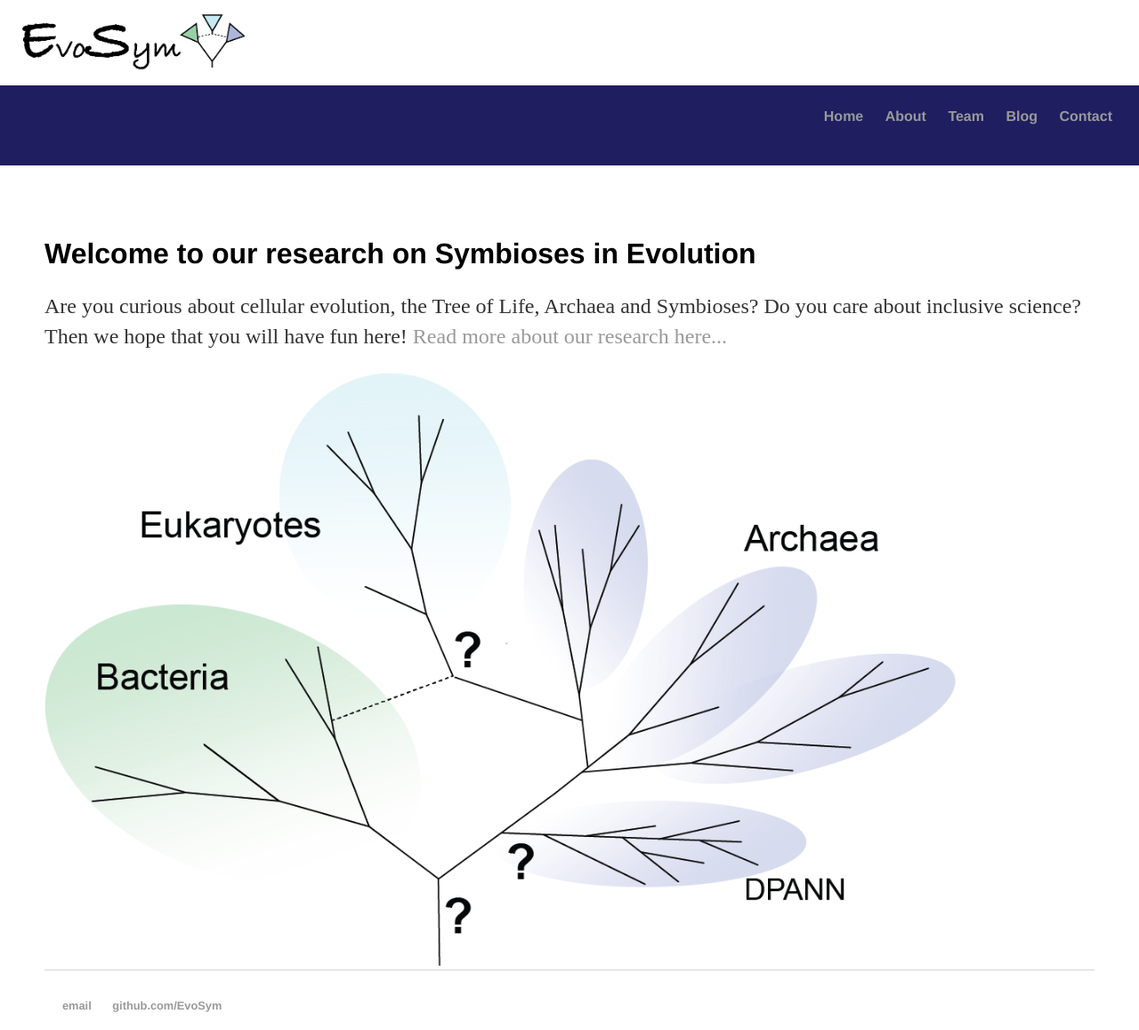
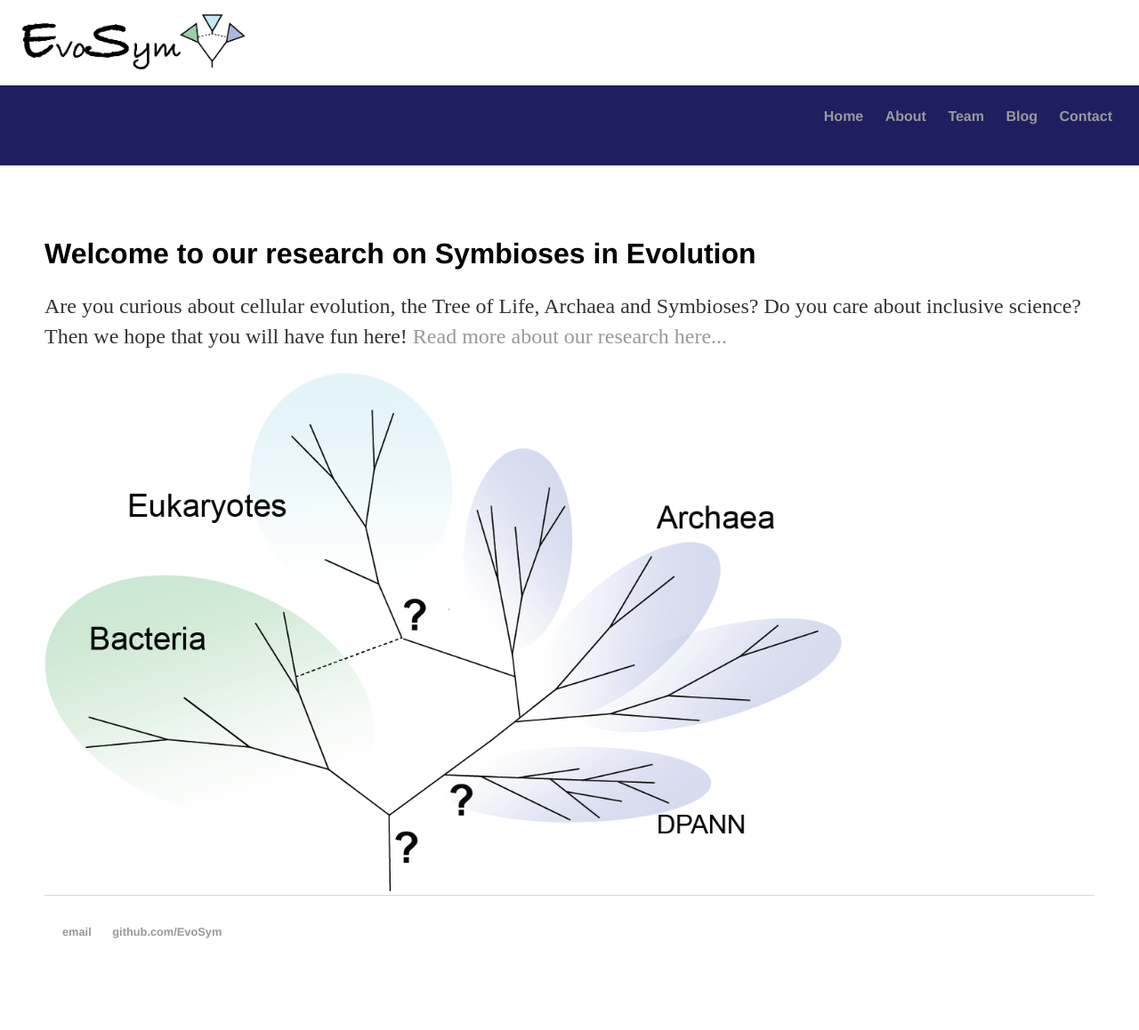
Before and after one commit to EvoSym/EvoSym.github.io, a Jekyll site: the page built from index.html, in a window 1280 px wide. Shown: the whole page at 89% size. Built offline with Jekyll 4.4.1, drawn with Linux system fonts in a browser that asks for light colours; after the commit the page ends 1075 px from its top, so only the background shows below that.

Commit message:
Update main.css

```diff
--- a/css/main.css
+++ b/css/main.css
@@ -87,13 +87,13 @@ ul.posts li {
     vertical-align: middle;
 }
 .box {
-  width: 80%;
+  width: 70%;
   margin-left: 50px;
   margin-right: 50px;
 }
 .box2 {
-  width: 100%;
-  text-align: center;
+  width: 90%;
+  align: center;
   margin-left: 50px;
   margin-right: 50px;
 }
```
